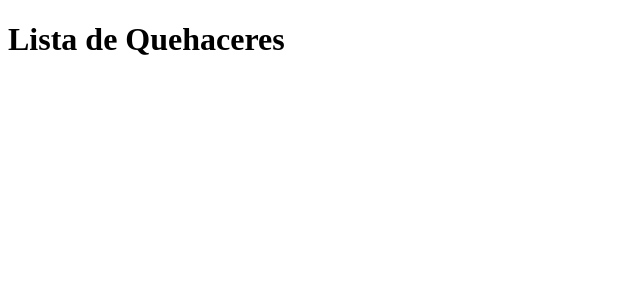
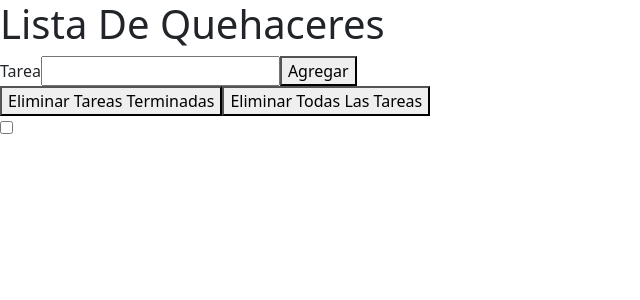
Before and after one commit to GabrielaDiazReynaud/Challenge-React, a Next.js app: page / in a window 1280 px wide. Shown: the top 300 px of the page, without its empty margins (0-640 px from the left). Built offline with nearby package versions, Linux system fonts and the light colour scheme.

Commit message:
Creacion de componentes que se llamran en index.js

```diff
--- a/comps/Form.js
+++ b/comps/Form.js
@@ -0,0 +1,22 @@
+const Form = () => {
+    return (
+        <div>
+        <div>
+            <label for="taskinput">Tarea</label>
+            <input
+                type="text"
+                id="taskinput"
+            />
+            <button>Agregar</button>
+        </div>
+
+        <div >
+            <button>Eliminar Tareas Terminadas</button>
+            <button>Eliminar Todas Las Tareas</button>
+        </div>
+    </div>
+
+    );
+}
+
+export default Form;
--- a/comps/TaskItem.js
+++ b/comps/TaskItem.js
@@ -0,0 +1,11 @@
+const TaskItem = () => {
+    return (
+        <div>
+        <input type="checkbox" />
+        <span ></span>
+           </div>
+
+     );
+}
+
+export default TaskItem;
--- a/comps/TaskListing.js
+++ b/comps/TaskListing.js
@@ -0,0 +1,12 @@
+import TaskItem from "./TaskItem";
+const  TaskListing = () => {
+    return (
+        <div>
+        <div >
+            <TaskItem></TaskItem>
+        </div>
+    </div>
+     );
+}
+
+export default  TaskListing;
--- a/pages/_app.js
+++ b/pages/_app.js
@@ -1,4 +1,5 @@
 
+import '../styles/styleApp.css'
 export default function App({ Component, pageProps }) {
   return <Component {...pageProps} />
 }
--- a/pages/_document.js
+++ b/pages/_document.js
@@ -3,6 +3,12 @@ import { Html, Head, Main, NextScript } from 'next/document'
 export default function Document() {
   return (
     <Html lang="en">
+       <link
+          href="https://cdn.jsdelivr.net/npm/bootstrap@5.0.0-beta1/dist/css/bootstrap.min.css"
+          rel="stylesheet"
+          integrity="sha384-giJF6kkoqNQ00vy+HMDP7azOuL0xtbfIcaT9wjKHr8RbDVddVHyTfAAsrekwKmP1"
+          crossOrigin="anonymous"
+        />
       <Head />
       <body>
         <Main />
--- a/pages/index.js
+++ b/pages/index.js
@@ -1,13 +1,22 @@
 import Head from 'next/head'
 import Image from 'next/image'
 import { Inter } from 'next/font/google'
+import Form from '../comps/Form'
+import TaskListing from '../comps/TaskListing'
+
 
 const inter = Inter({ subsets: ['latin'] })
 
 export default function Home() {
   return (
     <div>
-        <h1>Lista de <span>Quehaceres</span></h1>
+        <div >
+        <h1>Lista De <span>Quehaceres</span></h1>
+        <div>
+           <Form></Form>
+        </div>
+        <TaskListing></TaskListing>
+    </div>
     </div>
   )
 }
--- /dev/null
+++ b/styles/styleApp.css
@@ -0,0 +1,41 @@
+.scrollContainer {
+    height: 450px;
+    overflow-y: scroll;
+}
+.item {
+    background-color: rgb(238, 238, 238);
+    border-top-left-radius: 1rem;
+    border-top-right-radius: 1rem;
+    box-shadow: 0 4px 6px -1px rgba(0, 0, 0, 0.1),
+        0 2px 4px -1px rgba(0, 0, 0, 0.06);
+}
+
+.widthGeneral{
+    width:400px;
+}
+.headerTitleContainer {
+    background: rgb(238, 238, 238);
+    box-shadow: 0 4px 6px -1px rgba(0, 0, 0, 0.1),
+        0 2px 4px -1px rgba(0, 0, 0, 0.06);
+    border-top-left-radius: 1rem;
+    border-top-right-radius: 1rem;
+}
+#title {
+    font-weight: 900;
+    font-size: 3rem;
+    line-height: 1;
+
+}
+.spanCss {
+    color: #2563eb;
+}
+.done{
+    text-decoration: line-through;
+    color:gray;
+    width: 100%;
+    margin-left:20px;
+}
+.textStyle{
+    width: 100%;
+    margin-left:20px;
+}
```
